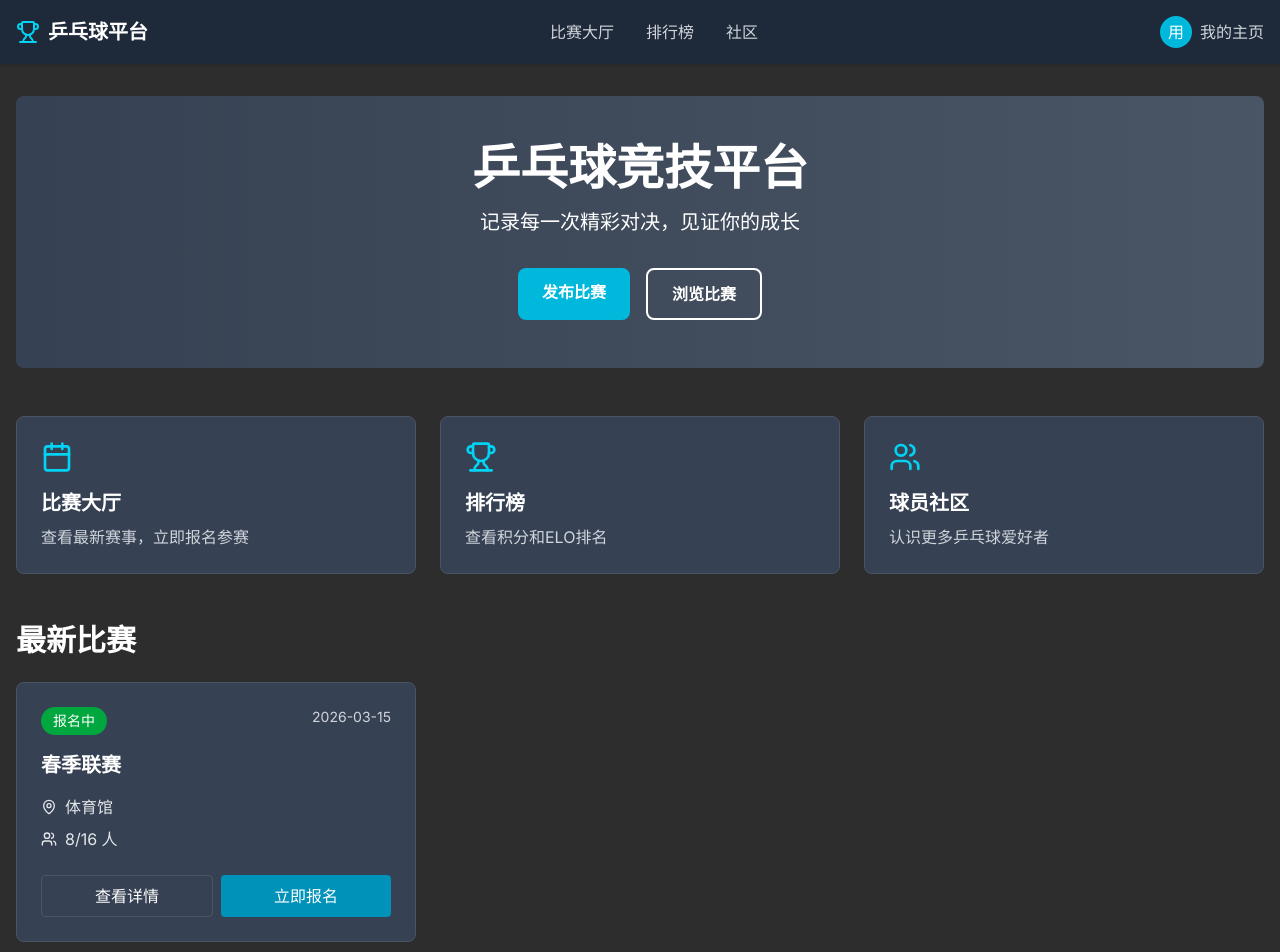
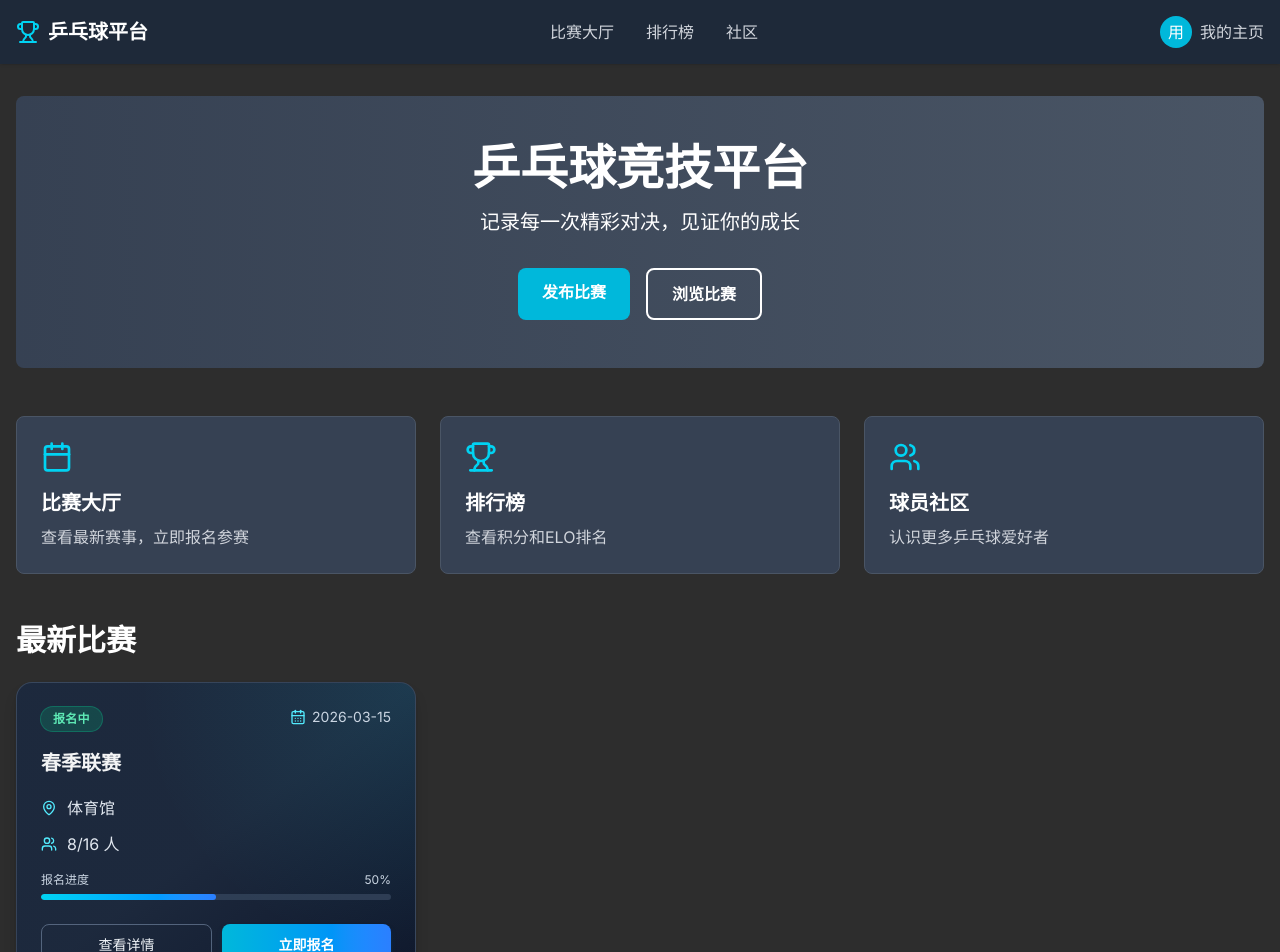
Before and after one commit to whd154089796-collab/pingpong-platform, a Next.js app: page / in a window 1280 px wide. Shown: the top 952 px of the page. Built offline with nearby package versions, Linux system fonts and the light colour scheme.

Commit message:
style: polish match cards with professional visual treatment

```diff
--- a/src/components/match/MatchCard.tsx
+++ b/src/components/match/MatchCard.tsx
@@ -1,5 +1,5 @@
 import Link from 'next/link'
-import { MapPin, Users } from 'lucide-react'
+import { CalendarDays, MapPin, Users } from 'lucide-react'
 
 interface MatchCardProps {
   id: string
@@ -20,47 +20,81 @@ export default function MatchCard({
   maxParticipants,
   status
 }: MatchCardProps) {
-  const statusColors = {
-    '报名中': 'bg-green-600 text-white',
-    '进行中': 'bg-blue-600 text-white',
-    '已结束': 'bg-gray-600 text-white'
+  const statusStyles = {
+    '报名中': {
+      badge: 'bg-emerald-500/20 text-emerald-300 ring-1 ring-emerald-400/40',
+      glow: 'hover:shadow-emerald-500/15'
+    },
+    '进行中': {
+      badge: 'bg-sky-500/20 text-sky-300 ring-1 ring-sky-400/40',
+      glow: 'hover:shadow-sky-500/15'
+    },
+    '已结束': {
+      badge: 'bg-slate-500/25 text-slate-300 ring-1 ring-slate-300/30',
+      glow: 'hover:shadow-slate-500/10'
+    }
   }
 
+  const participationRate = Math.min((participants / maxParticipants) * 100, 100)
+
   return (
-    <div className="bg-gray-700 border border-gray-600 rounded-lg p-6 hover:shadow-lg transition-shadow text-white">
-      <div className="flex justify-between items-start mb-4">
-        <span className={`px-3 py-1 rounded-full text-sm font-medium ${statusColors[status]}`}>
+    <div
+      className={`group relative overflow-hidden rounded-2xl border border-slate-600/70 bg-gradient-to-br from-slate-800 via-slate-800 to-slate-900 p-6 text-white shadow-lg shadow-black/20 transition-all duration-300 hover:-translate-y-0.5 hover:border-cyan-400/45 ${statusStyles[status].glow}`}
+    >
+      <div className="pointer-events-none absolute inset-0 bg-[radial-gradient(circle_at_top_right,_rgba(34,211,238,0.15),transparent_55%)] opacity-70" />
+
+      <div className="relative">
+        <div className="mb-5 flex items-start justify-between gap-3">
+          <span
+            className={`inline-flex items-center rounded-full px-3 py-1 text-xs font-semibold tracking-wide ${statusStyles[status].badge}`}
+          >
             {status}
           </span>
-        <span className="text-gray-300 text-sm">{date}</span>
-      </div>
-
-      <h3 className="text-xl font-bold mb-4 text-white">{title}</h3>
-
-      <div className="space-y-2 mb-6 text-gray-200">
-        <div className="flex items-center gap-2">
-          <MapPin className="w-4 h-4" />
-          <span>{location}</span>
-        </div>
-        <div className="flex items-center gap-2">
-          <Users className="w-4 h-4" />
-          <span>{participants}/{maxParticipants} 人</span>
+          <div className="flex items-center gap-1.5 text-sm text-slate-300">
+            <CalendarDays className="h-4 w-4 text-cyan-300" />
+            <span>{date}</span>
           </div>
         </div>
 
-      <div className="flex gap-2">
+        <h3 className="mb-5 text-xl font-bold leading-tight text-white/95">{title}</h3>
+
+        <div className="mb-6 space-y-3 text-slate-200">
+          <div className="flex items-center gap-2.5">
+            <MapPin className="h-4 w-4 text-cyan-300" />
+            <span className="text-sm md:text-base">{location}</span>
+          </div>
+          <div className="flex items-center gap-2.5">
+            <Users className="h-4 w-4 text-cyan-300" />
+            <span className="text-sm md:text-base">{participants}/{maxParticipants} 人</span>
+          </div>
+          <div className="pt-1">
+            <div className="mb-1.5 flex items-center justify-between text-xs text-slate-300">
+              <span>报名进度</span>
+              <span>{Math.round(participationRate)}%</span>
+            </div>
+            <div className="h-1.5 overflow-hidden rounded-full bg-slate-700/90">
+              <div
+                className="h-full rounded-full bg-gradient-to-r from-cyan-400 to-blue-500 transition-all duration-500"
+                style={{ width: `${participationRate}%` }}
+              />
+            </div>
+          </div>
+        </div>
+
+        <div className="flex gap-2.5">
           <Link
             href={`/matches/${id}`}
-          className="flex-1 text-center py-2 border border-gray-600 rounded text-white hover:bg-gray-600 transition"
+            className="flex-1 rounded-lg border border-slate-500/80 py-2.5 text-center text-sm font-medium text-slate-100 transition hover:border-cyan-400/70 hover:bg-cyan-500/10"
           >
             查看详情
           </Link>
           {status === '报名中' && (
-          <button className="flex-1 py-2 bg-cyan-600 text-white rounded hover:bg-cyan-700 transition">
+            <button className="flex-1 rounded-lg bg-gradient-to-r from-cyan-500 to-blue-500 py-2.5 text-sm font-semibold text-white shadow-md shadow-cyan-900/40 transition hover:brightness-110">
               立即报名
             </button>
           )}
         </div>
       </div>
+    </div>
   )
 }
```
Lines whose indentation alone changed are shown as unchanged.
